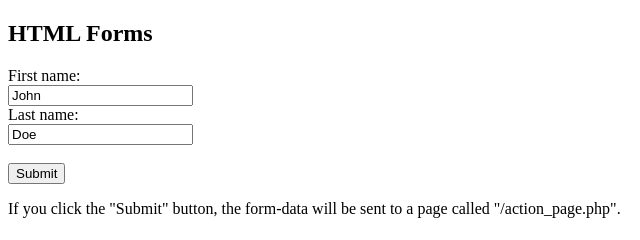
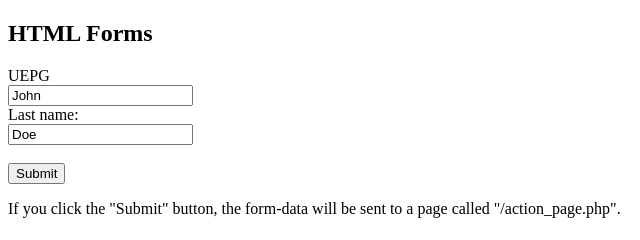
Before and after one commit to tainasuchecki/tainasuchecki.github.io, a plain HTML site: page vs-code.html in a window 1280 px wide. Shown: the full height of the page, 0-640 px from the left. Drawn offline with Linux system fonts and the light colour scheme.

Commit message:
Update vs-code.html

```diff
--- a/vs-code.html
+++ b/vs-code.html
@@ -4,7 +4,7 @@
 <body>
     <h2>HTML Forms</h2>
     <form action="/action_page.php">
-        <label for="fname">First name:</label><br>
+        <label for="fname">UEPG</label><br>
         <input type="text" id="fname" name="fname" value="John"><br>
         <label for="Iname">Last name: </label><br>
         <input type="text" id="lname" name="lname" value="Doe"><br><br>
```
